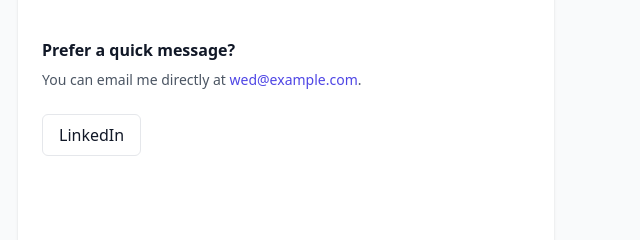
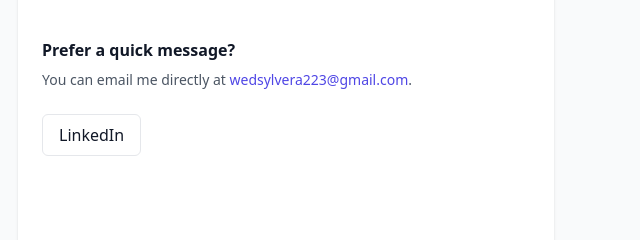
Before and after one commit to wedsylvera223-afk/wedsylvera223-afk.github.io, a website built with webpack: page index.html in a window 1280 px wide. Shown: the part 1685-1925 px from the top of the page, 638-1278 px from the left. Built offline with nearby package versions, Linux system fonts and the light colour scheme.

Commit message:
Update index.html

```diff
--- a/index.html
+++ b/index.html
@@ -165,7 +165,7 @@
       </form>
       <div class="bg-white p-6 rounded-xl shadow flex flex-col justify-center">
         <h4 class="font-semibold">Prefer a quick message?</h4>
-        <p class="text-sm text-gray-600 mt-2">You can email me directly at <a href="mailto:wed@example.com" class="text-indigo-600 hover:underline">wed@example.com</a>.</p>
+        <p class="text-sm text-gray-600 mt-2">You can email me directly at <a href="mailto:wedsylvera223@gmail.com" class="text-indigo-600 hover:underline">wedsylvera223@gmail.com</a>.</p>
         <div class="mt-6">
           <a class="inline-block px-4 py-2 rounded-md border border-gray-200 hover:bg-gray-50" href="https://www.linkedin.com/">LinkedIn</a>
         </div>
```
